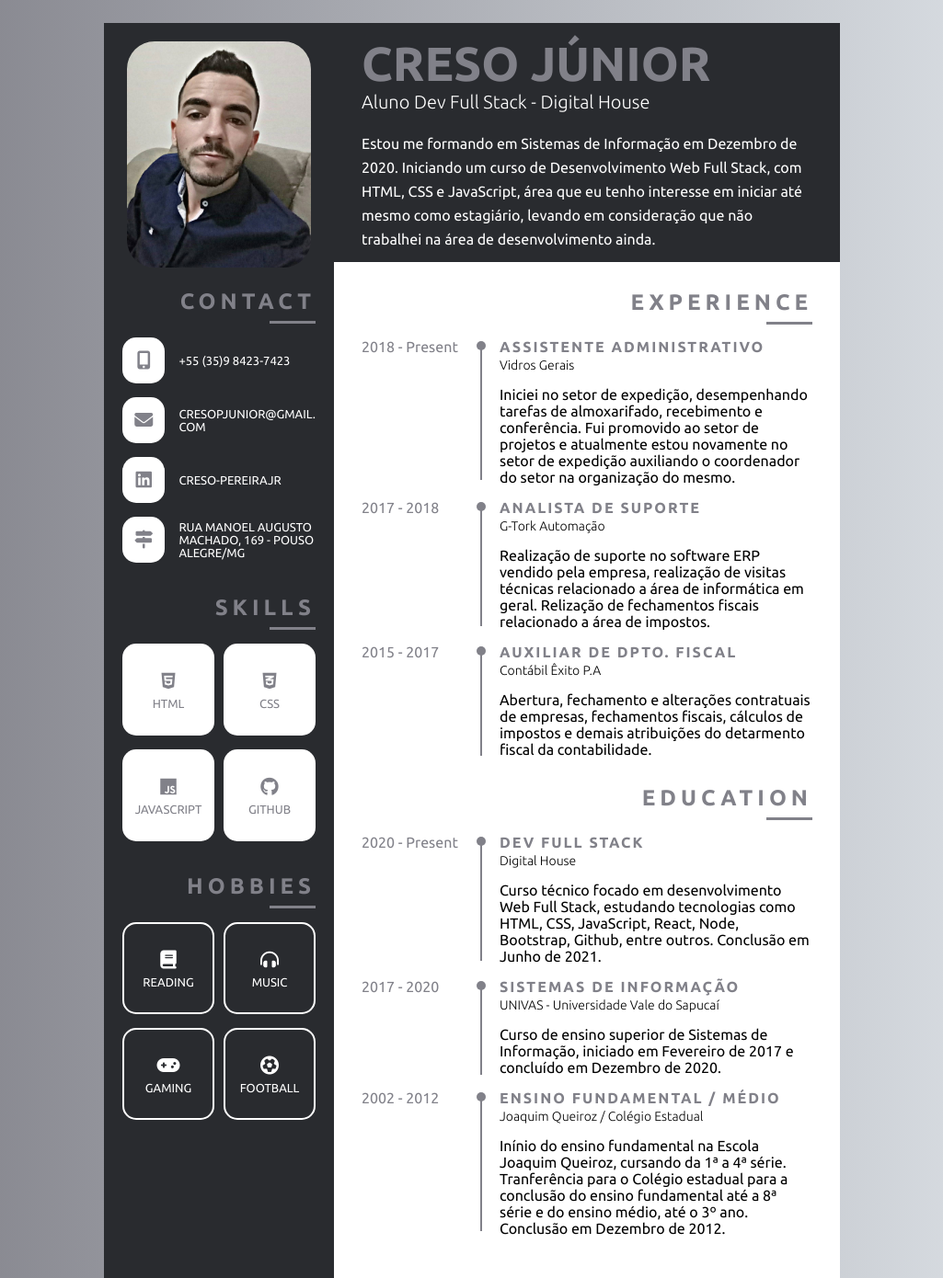
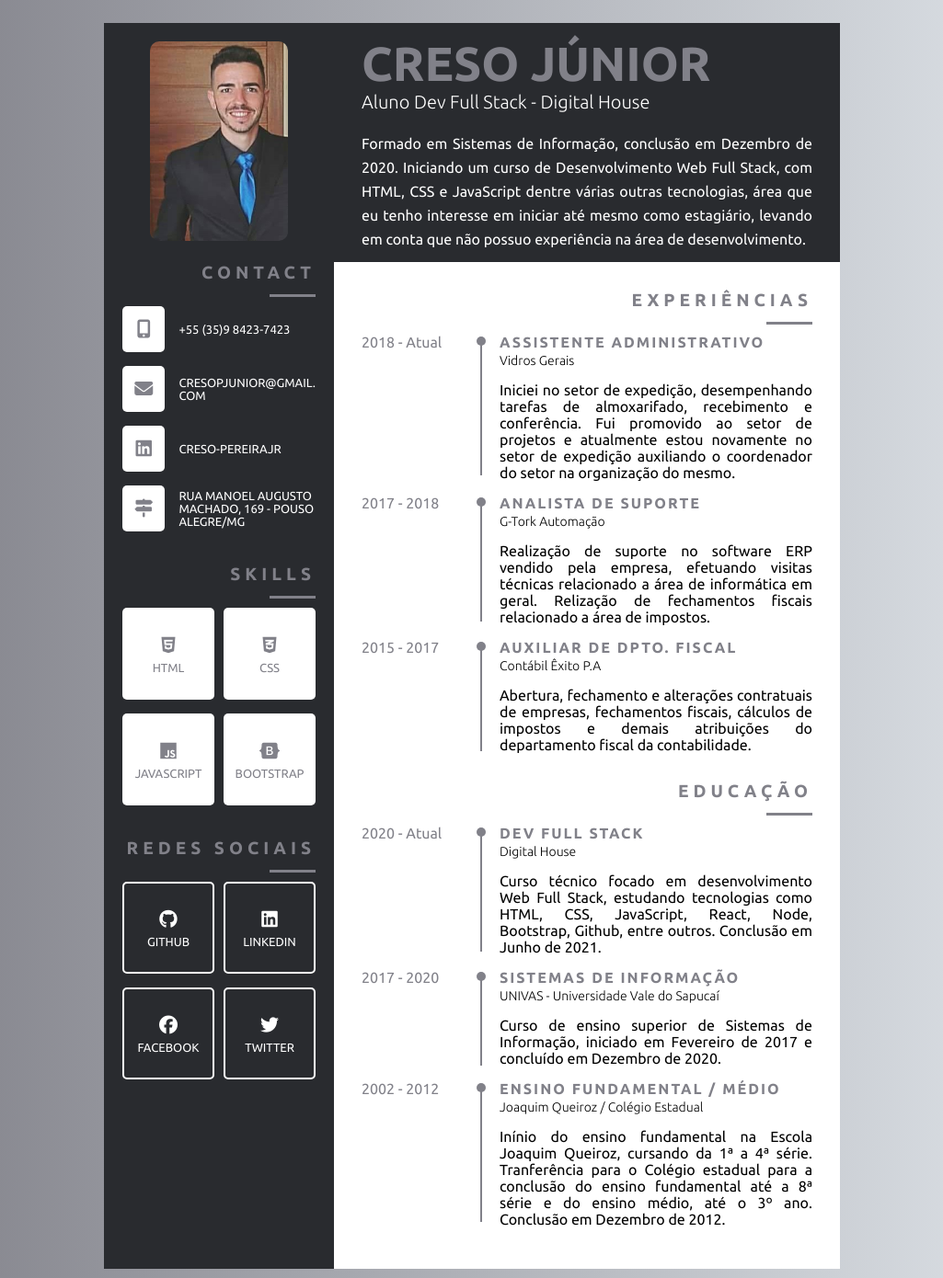
Before and after one commit to juniorp7/cv-Creso, a plain HTML site: page index.html in a window 1280 px wide. Shown: the top 1390 px of the page at 92% size, without its empty margins (127-1152 px from the left). Drawn offline with Linux system fonts and the light colour scheme.

Commit message:
feature: atualizando as informações do curriculo

```diff
--- a/assets/css/style.css
+++ b/assets/css/style.css
@@ -9,6 +9,9 @@
 }
 body{
   background: linear-gradient(to right, #818189, #DEE3E8);
+}
+a {
+  text-decoration: none;
 }
 .resume{
   width: 800px;
@@ -29,14 +32,14 @@ body{
   padding: 20px 0;
 }
 .left .img_profile img {
-  width: 200px;
-  border-radius: 30px;
+  width: 150px;
+  border-radius: 10px;
 }
 .pb{
   padding-bottom: 20px;
 }
 .title{
-  font-size: 24px;
+  font-size: 19px;
   font-weight: 700;
   text-transform: uppercase;
   letter-spacing: 5px;
@@ -74,7 +77,7 @@ body{
   width: 50px;
   height: 50px;
   background: #fff;
-  border-radius: 15px;
+  border-radius: 5px;
   display: flex;
   align-items: center;
   justify-content: center;
@@ -96,7 +99,7 @@ body{
   width: 100px;
   height: 100px;
   margin-bottom: 15px;
-  border-radius: 15px;
+  border-radius: 5px;
   display: flex;
   flex-direction: column;
   align-items: center;
@@ -142,6 +145,7 @@ body{
 .header .about{
   margin-top: 20px;
   line-height: 26px;
+  text-align: justify;
 }
 .right_inner{
   padding: 30px;
@@ -176,6 +180,7 @@ body{
 }
 .right_inner .li_wrap .info_cont{
   margin-top: 15px;
+  text-align: justify;
 }
 .right_inner .li_wrap .info:before{
   content: "";
--- a/index.html
+++ b/index.html
@@ -14,7 +14,7 @@
     <div class="resume">
       <div class="left">
         <div class="img_profile">
-          <img src="./assets/img/imagem-de-perfil.jpg" alt="Foto de perfil">
+          <img src="./assets/img/profile_picture.jpg" alt="Foto de perfil">
         </div>
         <div class="contact_wrap pb">
           <div class="title">
@@ -90,9 +90,9 @@
               <li>
                 <div class="li_wrap">
                   <div class="icon">
-                    <i class="fab fa-github"></i>
+                    <i class="fab fa-bootstrap"></i>
                   </div>
-                  <div class="text">Github</div>
+                  <div class="text">Bootstrap</div>
                 </div>
               </li>
             </ul>
@@ -100,41 +100,49 @@
         </div>
         <div class="hobbies_wrap pb">
           <div class="title">
-            hobbies
+            Redes Sociais
           </div>
           <div class="hobbies">
             <ul>
               <li>
+                <a href="https://github.com/juniorp7" target="_blank">
                   <div class="li_wrap">
                     <div class="icon">
-                    <i class="fas fa-book"></i>
+                      <i class="fab fa-github"></i>
                     </div>
-                  <div class="text">Reading</div>
+                    <div class="text">Github</div>
                   </div>
+                </a>
               </li>
               <li>
+                <a href="https://www.linkedin.com/in/creso-pereirajr/" target="_blank">
                   <div class="li_wrap">
                     <div class="icon">
-                    <i class="fas fa-headphones-alt"></i>
+                      <i class="fab fa-linkedin"></i>
                     </div>
-                  <div class="text">Music</div>
+                    <div class="text">Linkedin</div>
                   </div>
+                </a>
               </li>
               <li>
+                <a href="https://www.facebook.com/junin.pereeira/" target="_blank">
                   <div class="li_wrap">
                     <div class="icon">
-                    <i class="fas fa-gamepad"></i>
+                      <i class="fab fa-facebook"></i>
                     </div>
-                  <div class="text">Gaming</div>
+                    <div class="text">Facebook</div>
                   </div>
+                </a>
               </li>
               <li>
+                <a href="https://twitter.com/_07jr" target="_blank">
                   <div class="li_wrap">
                     <div class="icon">
-                    <i class="fas fa-futbol"></i>
+                      <i class="fab fa-twitter"></i>
                     </div>
-                  <div class="text">Football</div>
+                    <div class="text">Twitter</div>
                   </div>
+                </a>
               </li>
             </ul>
           </div>
@@ -151,24 +159,28 @@
             </div>
           </div>
           <section class="about">
-            Estou me formando em Sistemas de Informação em Dezembro de 2020. Iniciando um curso de Desenvolvimento Web Full Stack, com HTML, CSS e JavaScript, área que eu tenho interesse em iniciar até mesmo como estagiário, levando em consideração que não trabalhei na área de desenvolvimento ainda.
+            Formado em Sistemas de Informação, conclusão em Dezembro de 2020. Iniciando um curso de Desenvolvimento Web
+            Full Stack, com HTML, CSS e JavaScript dentre várias outras tecnologias, área que eu tenho interesse em iniciar até mesmo como estagiário,
+            levando em conta que não possuo experiência na área de desenvolvimento.
           </section>
         </header>
         <div class="right_inner">
           <div class="exp">
             <div class="title">
-              Experience
+              Experiências
             </div>
             <div class="exp_wrap">
               <ul>
                 <li>
                   <div class="li_wrap">
-                    <div class="date">2018 - Present</div>
+                    <div class="date">2018 - Atual</div>
                     <div class="info">
                       <p class="info_title"> Assistente Administrativo</p>
                       <p class="info_com">Vidros Gerais</p>
                       <p class="info_cont">
-                        Iniciei no setor de expedição, desempenhando tarefas de almoxarifado, recebimento e conferência. Fui promovido ao setor de projetos e atualmente estou novamente no setor de expedição auxiliando o coordenador do setor na organização do mesmo.
+                        Iniciei no setor de expedição, desempenhando tarefas de almoxarifado, recebimento e conferência.
+                        Fui promovido ao setor de projetos e atualmente estou novamente no setor de expedição auxiliando
+                        o coordenador do setor na organização do mesmo.
                       </p>
                     </div>
                   </div>
@@ -180,7 +192,9 @@
                       <p class="info_title"> Analista de Suporte</p>
                       <p class="info_com">G-Tork Automação</p>
                       <p class="info_cont">
-                        Realização de suporte no software ERP vendido pela empresa, realização de visitas técnicas relacionado a área de informática em geral. Relização de fechamentos fiscais relacionado a área de impostos.
+                        Realização de suporte no software ERP vendido pela empresa, efetuando visitas técnicas
+                        relacionado a área de informática em geral. Relização de fechamentos fiscais relacionado a área
+                        de impostos.
                       </p>
                     </div>
                   </div>
@@ -192,7 +206,8 @@
                       <p class="info_title">Auxiliar de Dpto. Fiscal</p>
                       <p class="info_com">Contábil Êxito P.A</p>
                       <p class="info_cont">
-                        Abertura, fechamento e alterações contratuais de empresas, fechamentos fiscais, cálculos de impostos e demais atribuições do detarmento fiscal da contabilidade.
+                        Abertura, fechamento e alterações contratuais de empresas, fechamentos fiscais, cálculos de
+                        impostos e demais atribuições do departamento fiscal da contabilidade.
                       </p>
                     </div>
                   </div>
@@ -202,18 +217,19 @@
           </div>
           <div class="education">
             <div class="title">
-              Education
+              Educação
             </div>
             <div class="education_wrap">
               <ul>
                 <li>
                   <div class="li_wrap">
-                    <div class="date">2020 - Present</div>
+                    <div class="date">2020 - Atual</div>
                     <div class="info">
                       <p class="info_title"> Dev Full Stack</p>
                       <p class="info_com">Digital House</p>
                       <p class="info_cont">
-                        Curso técnico focado em desenvolvimento Web Full Stack, estudando tecnologias como HTML, CSS, JavaScript, React, Node, Bootstrap, Github, entre outros. Conclusão em Junho de 2021.
+                        Curso técnico focado em desenvolvimento Web Full Stack, estudando tecnologias como HTML, CSS,
+                        JavaScript, React, Node, Bootstrap, Github, entre outros. Conclusão em Junho de 2021.
                       </p>
                     </div>
                   </div>
@@ -225,7 +241,8 @@
                       <p class="info_title">Sistemas de Informação</p>
                       <p class="info_com">UNIVAS - Universidade Vale do Sapucaí</p>
                       <p class="info_cont">
-                        Curso de ensino superior de Sistemas de Informação, iniciado em Fevereiro de 2017 e concluído em Dezembro de 2020.
+                        Curso de ensino superior de Sistemas de Informação, iniciado em Fevereiro de 2017 e concluído em
+                        Dezembro de 2020.
                       </p>
                     </div>
                   </div>
@@ -237,7 +254,9 @@
                       <p class="info_title"> Ensino Fundamental / Médio</p>
                       <p class="info_com">Joaquim Queiroz / Colégio Estadual</p>
                       <p class="info_cont">
-                        Inínio do ensino fundamental na Escola Joaquim Queiroz, cursando da 1ª a 4ª série. Tranferência para o Colégio estadual para a conclusão do ensino fundamental até a 8ª série e do ensino médio, até o 3º ano. Conclusão em Dezembro de 2012.
+                        Inínio do ensino fundamental na Escola Joaquim Queiroz, cursando da 1ª a 4ª série. Tranferência
+                        para o Colégio estadual para a conclusão do ensino fundamental até a 8ª série e do ensino médio,
+                        até o 3º ano. Conclusão em Dezembro de 2012.
                       </p>
                     </div>
                   </div>
```
Also changed, not shown: assets/img/profile_picture.jpg (added). Lines whose indentation alone changed are shown as unchanged.
